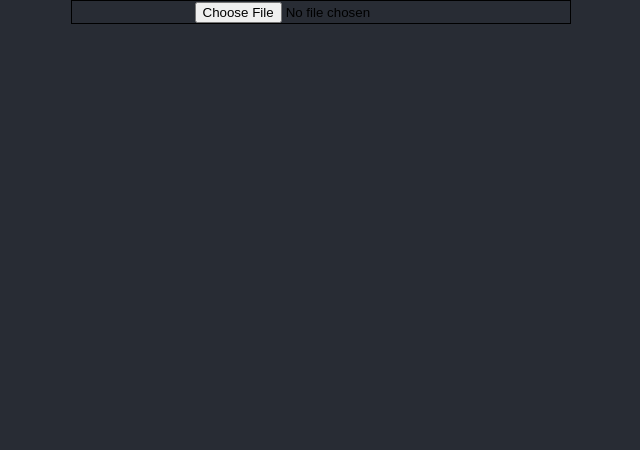
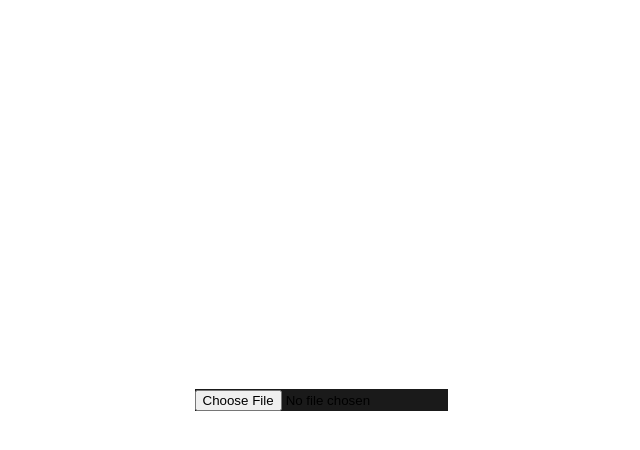
Before and after one commit to mjlynch123/image-shadow-generator, a React (Create React App) app: page / in a window 1280 px wide. Shown: the top 450 px of the page, without its empty margins (319-959 px from the left). Built offline with nearby package versions, Linux system fonts and the light colour scheme.

Commit message:
Attempting to change code so that it excluded shades of white and black and just gets colors other than that

```diff
--- a/src/App.css
+++ b/src/App.css
@@ -1,11 +1,6 @@
 * {
   box-sizing: border-box;
-  background-color: #282c34;
+  background-color: #1a1a1a
 }
 
-.App {
-  text-align: center;
-  width: 500px;
-  margin: 0 auto;
-  border: 1px solid black;
-}
+.App {}
--- a/src/App.js
+++ b/src/App.js
@@ -85,7 +85,16 @@ function App() {
   }
 
   return (
-    <div className="App">
+    <div style={{
+      background: popularColors.length ? `radial-gradient(circle, ${popularColors[0]} 0%, ${popularColors[1]} 50%, ${popularColors[2]} 100%)` : "#ffffff",
+      minHeight: "100vh",
+      display: "flex",
+      flexDirection: "column",
+      alignItems: "center",
+      justifyContent: "center",
+      padding: "20px"
+    }}
+      className='App'>
       <div className='upload-form'>
         <input type='file' accept='image/*' onChange={handleImageUpload} />
         {/* <button onClick={analyzeImage} disabled={!image}>Analyze Image</button> */}
@@ -105,7 +114,7 @@ function App() {
               alt="Uploaded"
               style={{
                 maxWidth: "100%",
-                boxShadow: popularColors.length ? `0 0 20px 0px ${popularColors[0]}, 0 0 40px 10px ${popularColors[1]}, 0 0 80px 20px ${popularColors[2]}` : "none"
+                // boxShadow: popularColors.length ? `0 0 20px 0px ${popularColors[0]}, 0 0 40px 10px ${popularColors[1]}, 0 0 80px 20px ${popularColors[2]}` : "none"
               }}
             />
           </div>
```
